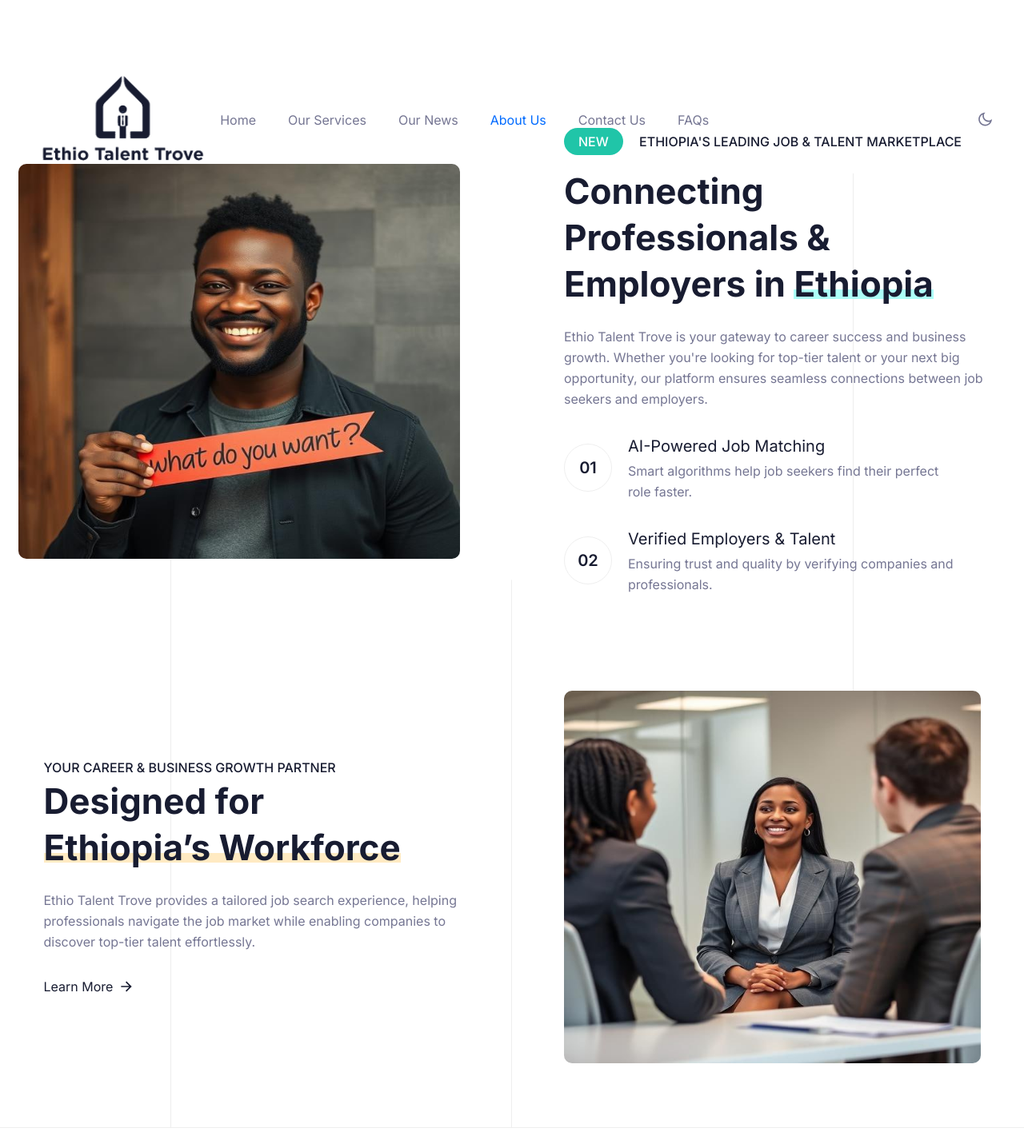
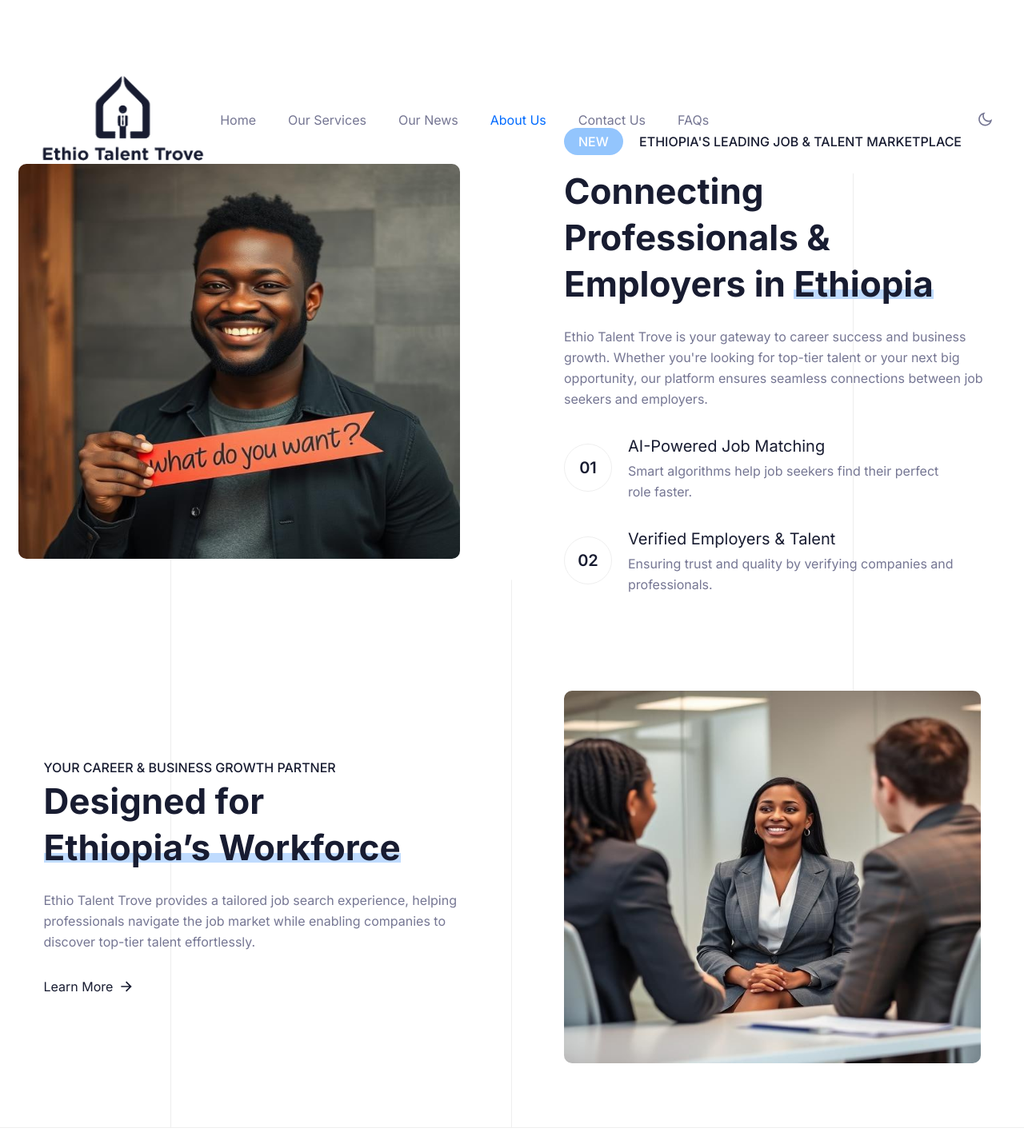
Before and after one commit to MahletWondesen/Ethio-talent-trove, a Next.js app: page /about in a window 1280 px wide. Shown: the top 1426 px of the page at 80% size. Built offline with nearby package versions, Linux system fonts and the light colour scheme.

Commit message:
first commit

```diff
--- a/components/About/index.tsx
+++ b/components/About/index.tsx
@@ -253,14 +253,14 @@
               className="animate_right md:w-1/2"
             >
               <span className="font-medium uppercase text-black dark:text-white">
-                <span className="mb-4 mr-4 inline-flex rounded-full bg-meta px-4.5 py-1 uppercase text-white">
+                <span className="mb-4 mr-4 inline-flex rounded-full  bg-blue-300 px-4.5 py-1 uppercase text-white">
                   New
                 </span>{" "}
                 Ethiopia's Leading Job & Talent Marketplace
               </span>
               <h2 className="relative mb-6 text-3xl font-bold text-black dark:text-white xl:text-hero">
                 Connecting Professionals & Employers in{" "}
-                <span className="relative inline-block before:absolute before:bottom-2.5 before:left-0 before:-z-1 before:h-3 before:w-full before:bg-titlebg dark:before:bg-titlebgdark">
+                <span className="relative inline-block before:absolute before:bottom-2.5 before:left-0 before:-z-1 before:h-3 before:w-full before:bg-blue-200 dark:before:bg-titlebgdark">
                   Ethiopia
                 </span>
               </h2>
@@ -330,7 +330,7 @@
               </h4>
               <h2 className="relative mb-6 text-3xl font-bold text-black dark:text-white xl:text-hero">
                 Designed for{" "}
-                <span className="relative inline-block before:absolute before:bottom-2.5 before:left-0 before:-z-1 before:h-3 before:w-full before:bg-titlebg2 dark:before:bg-titlebgdark">
+                <span className="relative inline-block before:absolute before:bottom-2.5 before:left-0 before:-z-1 before:h-3 before:w-full before:bg-blue-200 dark:before:bg-titlebgdark">
                   Ethiopia’s Workforce
                 </span>
               </h2>
--- a/components/FAQ/index.tsx
+++ b/components/FAQ/index.tsx
@@ -55,7 +55,7 @@
               </span>
               <h2 className="relative mb-6 text-3xl font-bold text-black dark:text-white xl:text-hero">
                 Frequently Asked
-                <span className="relative inline-block before:absolute before:bottom-2.5 before:left-0 before:-z-1 before:h-3 before:w-full before:bg-titlebg2 dark:before:bg-titlebgdark">
+                <span className="relative inline-block before:absolute before:bottom-2.5 before:left-0 before:-z-1 before:h-3 before:w-full before:bg-blue-200 dark:before:bg-titlebgdark">
                   Questions
                 </span>
               </h2>
```
